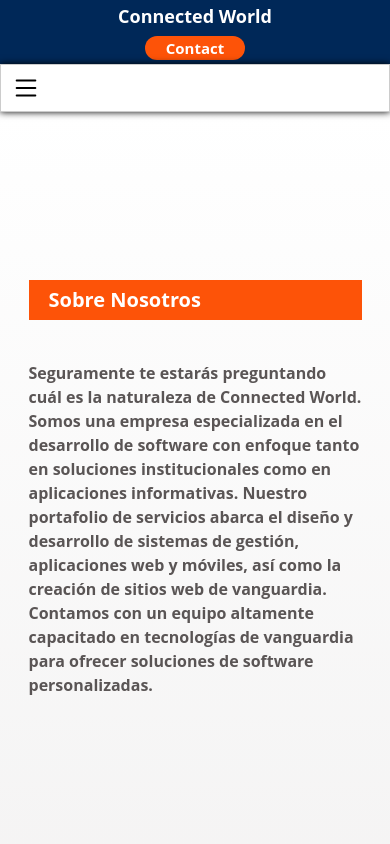
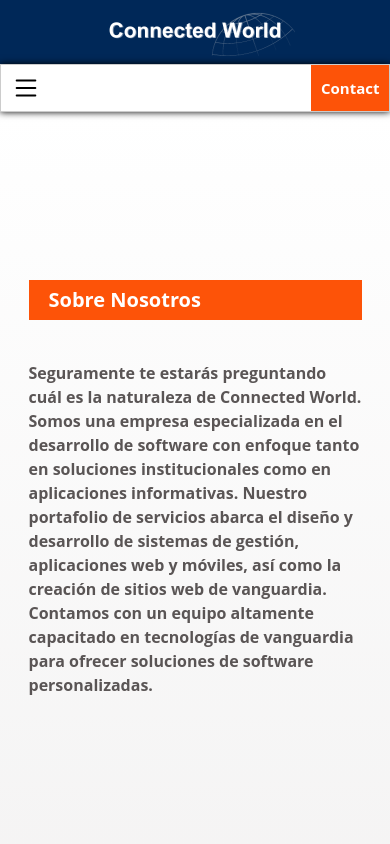
Before and after one commit to Maximiliano17/Connected, a React (Vite) app: page /home in a window 390 px wide. Shown: the top 844 px of the page. Built offline with nearby package versions, Linux system fonts and the light colour scheme.

Commit message:
Subir add logo en header

```diff
--- a/src/components/Header.jsx
+++ b/src/components/Header.jsx
@@ -9,6 +9,7 @@
 import Red_icon_1 from "../assets/icons/instagram_icon.png"
 import Red_icon_2 from "../assets/icons/tiwtter_icon.png"
 import Red_icon_3 from "../assets/icons/youtube_icon.png"
+import logo from "../assets/logo/Connected World.png"
 
 const customStyles = {
   content: {
@@ -88,7 +89,7 @@
          </Modal>
         <section className={styles.headersup}>
           <div className={styles.tituloHeader}>
-            <h1>Connected World</h1>
+           <img src={logo} alt="Logo" />
           </div>
 
           <div className={styles.bottonContact}>
@@ -133,10 +134,15 @@
             </a>
           </div>
           <button onClick={openModal} className={styles.burger}>
-           <svg xmlns="http://www.w3.org/2000/svg" width="30" height="30" fill="currentColor" class="bi bi-list" viewBox="0 0 16 16">
-              <path fill-rule="evenodd" d="M2.5 12a.5.5 0 0 1 .5-.5h10a.5.5 0 0 1 0 1H3a.5.5 0 0 1-.5-.5zm0-4a.5.5 0 0 1 .5-.5h10a.5.5 0 0 1 0 1H3a.5.5 0 0 1-.5-.5zm0-4a.5.5 0 0 1 .5-.5h10a.5.5 0 0 1 0 1H3a.5.5 0 0 1-.5-.5z"/>
+           <svg xmlns="http://www.w3.org/2000/svg" width="30" height="30" fill="currentColor" viewBox="0 0 16 16">
+              <path d="M2.5 12a.5.5 0 0 1 .5-.5h10a.5.5 0 0 1 0 1H3a.5.5 0 0 1-.5-.5zm0-4a.5.5 0 0 1 .5-.5h10a.5.5 0 0 1 0 1H3a.5.5 0 0 1-.5-.5zm0-4a.5.5 0 0 1 .5-.5h10a.5.5 0 0 1 0 1H3a.5.5 0 0 1-.5-.5z"/>
             </svg>
           </button>
+         <div className={styles.buttonRes}>
+           <button>
+              Contact
+           </button>
+         </div>
         </section>
        </header>
       </>
--- a/src/modules/Header.module.css
+++ b/src/modules/Header.module.css
@@ -16,6 +16,10 @@
     align-items: center;
     flex-direction: column;
     background: white;
+}
+
+.buttonRes{
+    display: none;
 }
 
 .headersup{
@@ -178,6 +182,28 @@
 
 @media(max-width: 500px){
 
+    .bottonContact{
+       display: none;
+    }
+
+    .buttonRes{
+        width: 20%;
+        height: 100%;
+        display: flex;
+        justify-content: center;
+        align-items: center;
+    }
+
+    .buttonRes button{
+        width: 100%;
+        height: 100%;
+        border-style:none;
+        background: #fd5308;
+        color:white;
+        font-size: 15px;
+        transition: 500ms;
+    }
+
     .nav{
         display: none;
     }
--- a/src/modules/Petzify.module.css
+++ b/src/modules/Petzify.module.css
@@ -221,11 +221,21 @@
 
 .tituloComunidad{
     width: 100%;
-    height: 10%;
+    height: 15%;
     display: flex;
     justify-content: start;
     align-items: center;
     padding-left: 10%;
+}
+
+.contenedorVistas{
+    width: 100%;
+    height: fit-content;
+    display: flex;
+    justify-content: center;
+    align-items: center;
+    flex-direction: column;
+    background: #002858;
 }
 
 .tituloComunidad p{
@@ -239,7 +249,7 @@
 
 .content{
     width: 100%;
-    height: calc(100vh - 15%);
+    height: calc(100vh - 10%);
     display: flex;
     justify-content: space-around;
     align-items: center;
--- a/src/modules/Robotica.module.css
+++ b/src/modules/Robotica.module.css
@@ -286,12 +286,14 @@
     }
 
     .imagenRobot img{
-        width: 320px;
+        width: 100%;
+        height: 100%;
+        object-fit: cover;
     }
 
     .infoRobot{
         width: 100%;
-        height: 40%;
+        height: 60%;
     }
 
     .infoRobot h1{
--- a/src/modules/Sistemas.module.css
+++ b/src/modules/Sistemas.module.css
@@ -14,7 +14,6 @@
     justify-content: center;
     align-items: center;
     flex-direction: column;
-    background: linear-gradient(to bottom,#002858, #e6e0e0, #002858);
 }
 
 .imagenhome{
@@ -23,9 +22,9 @@
     display: flex;
     justify-content: space-around;
     align-items: center;
-    background-image: url('../assets/noticias/noticia_principal.jpg');
+    /* background-image: url('../assets/noticias/noticia_principal.jpg');
     background-size: cover;
-    background-repeat: no-repeat;
+    background-repeat: no-repeat; */
 }
 
 .cardSistemas{
@@ -49,19 +48,18 @@
 
 .content{
     width: 100%;
-    height: 85%;
+    height: 80%;
     display: flex;
     justify-content: center;
     align-items: center;
-    background:black;
-    opacity: 0.5;
 }
 
 .content p{
-    width: 80%;
+    width: 90%;
     height: 100%;
     overflow: auto;
-    color:white;
+    text-align: start;
+    line-height: 1.5;
     display: flex;
     justify-content: center;
     align-items: center;
@@ -90,7 +88,7 @@
   ::-webkit-scrollbar-thumb:hover {
     background-color: #fd5308;
     transition: 500ms;
-  }
+}
 
 @media(max-width: 800px){
   .sistemasContent{
--- a/src/pages/Sistemas.jsx
+++ b/src/pages/Sistemas.jsx
@@ -16,19 +16,11 @@
                 <p>En Connected World, ofrecemos sistemas pre creados para cubrir diversas necesidades empresariales. Listos para implementarse de inmediato, son ideales para empresas que buscan soluciones eficientes y probadas. Desde gestión empresarial hasta plataformas de comercio electrónico, nuestra colección abarca diversas áreas, proporcionando acceso rápido a soluciones tecnológicas de vanguardia. Simplificamos la adopción tecnológica, permitiendo a las empresas optimizar operaciones y mejorar rendimiento con soluciones confiables.</p>
                </div>
             </article>
-            <article className={styles.cardSistemas}>
-               <h1>Sistemas Personalizados</h1>
-               <div className={styles.content}>
-                <p>
-                En Connected World, entendemos que cada empresa es única. Ofrecemos servicios de desarrollo de sistemas personalizados que se adaptan perfectamente a los requerimientos individuales. Colaboramos estrechamente para comprender procesos comerciales, desafíos y metas, creando soluciones a medida que reflejan su visión única. Desde gestión interna hasta aplicaciones móviles personalizadas, nuestro equipo trabaja para llevar a la realidad las ideas y objetivos específicos. Con Connected World, la personalización va más allá de la adaptación; es la creación de soluciones tecnológicas que potencian el éxito empresarial de manera exclusiva.
-                </p>
-               </div>
-            </article>
           </div>
        </div>
-       {/*
-         <PagDis />
-       */}
+      <div className={styles.sistemasDisponibles}>
+        Hola
+      </div>
       </>
     )
   }
```
Also changed, not shown: src/assets/logo/Connected World.png (added), src/pages/Petzify.jsx (indentation only).
